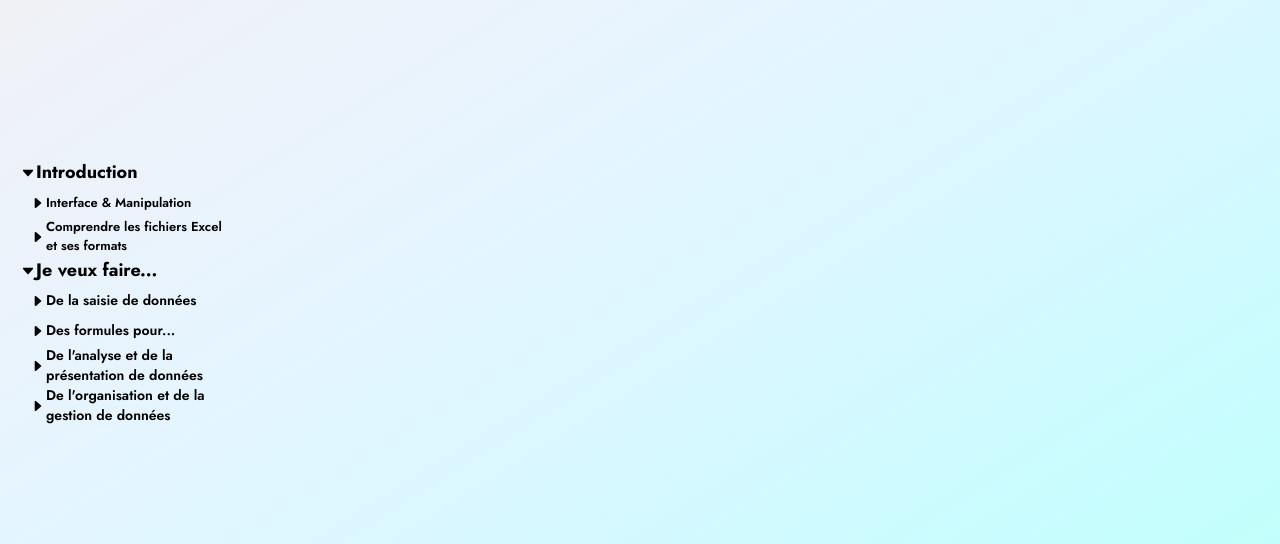
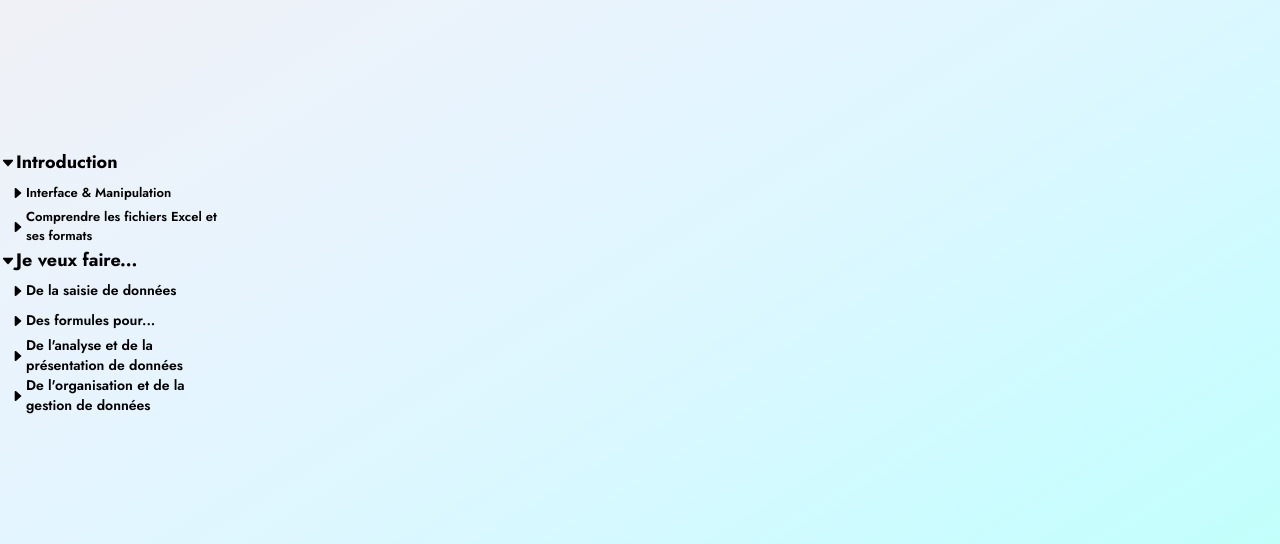
Before and after one commit to MaxNumerique/ExcelSite, a plain HTML site: page cours.html in a window 1280 px wide. Shown: the part 256-800 px from the top of the page. Drawn offline with nearby package versions, Linux system fonts and the light colour scheme.

Commit message:
mardi matin 11H

```diff
--- a/css/style.css
+++ b/css/style.css
@@ -525,7 +525,6 @@ footer img {
 .dropdown {
     display: flex;
     align-items: center;
-    /* margin-bottom: -6px; */
     width: 100%;
 }
 
@@ -545,22 +544,23 @@ footer img {
 }
 
 .NavCours {
-    margin-left: 20px;
     position: sticky;
-    top: 0;
+    top: 10vh;
     z-index: 2;
-    height: 50%;
-    width: 15%;
-    padding-top: 90px;
-    min-height: 50%;
-    max-height: 60%;
+    width: 17%;
+    margin-top: 10vh;
+    overflow-y: auto;
+    overflow-x: hidden;
+    scroll-behavior: smooth;
+    scrollbar-width: thin;
+    scrollbar-color: var(--hoverColor) transparent;
 }
+
 
 .NavCours ul li {
     list-style: none;
     cursor: pointer;
     font-size: 12px;
-    /* font-weight: 400; */
 
     &:hover {
         color: var(--hoverColor);
@@ -594,6 +594,8 @@ ul .gras {
 
 
 /* LE CONTENU DU COURS - AGENCEMENT DE LA PAGE ET DE SON CONTENU */
+
+
 
 .coursContent {
     width: 70%;
@@ -654,7 +656,6 @@ kbd {
 
 .coursContent li {
     font-size: 1rem;
-    /* margin-bottom: 20px; */
 }
 
 .coursContent ul, .coursContent ol {
--- a/js/menuCours.js
+++ b/js/menuCours.js
@@ -27,14 +27,12 @@ dropdownBtns.forEach(btn => {
         if (pageTitle) {
             pageTitle.style.display = 'none';
         }
-        // Vérifiez si l'élément cliqué possède la classe "saisie-subtheme"
         if (this.classList.contains('saisie-subtheme')) {
             console.log("test");
-            afficherContenu('saisie-simple'); // Affichez le contenu du thème "De la saisie"
+            afficherContenu('saisie-simple');
         } else {
-            afficherContenu(id); // Affichez le contenu de la sous-thématique correspondante
+            afficherContenu(id);
         }
-        // Défilement vers l'ancre correspondante
         const targetElement = document.getElementById(id);
         if (targetElement) {
             targetElement.scrollIntoView({ behavior: 'smooth' });
@@ -58,7 +56,6 @@ document.addEventListener('DOMContentLoaded', function () {
             const isIntroduction = targetClass === 'introduction';
             const isWantToDo = targetClass === 'WantToDo';
 
-            // Bascule l'affichage de l'élément suivant et change l'icône en conséquence
             if (content.style.display === 'none' || content.style.display === '') {
                 content.style.display = 'block';
                 this.innerHTML = '<ion-icon name="caret-down-outline"></ion-icon>';
@@ -67,7 +64,6 @@ document.addEventListener('DOMContentLoaded', function () {
                 this.innerHTML = '<ion-icon name="caret-forward-outline"></ion-icon>';
             }
 
-            // Si on clique sur l'introduction, bascule tout le contenu associé
             if (isIntroduction) {
                 const submenus = document.querySelectorAll('.Menucontent.interface-content, .Menucontent.fichiers-content');
                 const subIcons = document.querySelectorAll('.interface .toggle-icon ion-icon, .fichiers .toggle-icon ion-icon');
@@ -93,3 +89,18 @@ document.addEventListener('DOMContentLoaded', function () {
         });
     });
 });
+
+// COMPORTEMENT DE LA TAILLE DU MENU EN FONCTION DU SCROLL
+
+window.addEventListener('scroll', function() {
+    const navCours = document.querySelector('.NavCours');
+    const footer = document.querySelector('footer');
+    const footerTop = footer.offsetTop;
+    const scrollPosition = window.scrollY + window.innerHeight;
+
+    if (scrollPosition >= footerTop) {
+        navCours.style.height = 'calc(100vh - 10vh - ' + (scrollPosition - footerTop) + 'px)';
+    } else {
+        navCours.style.height = 'calc(100vh - 10vh)';
+    }
+});
```
Also changed, not shown: cours.html (+0 -4 lines).
